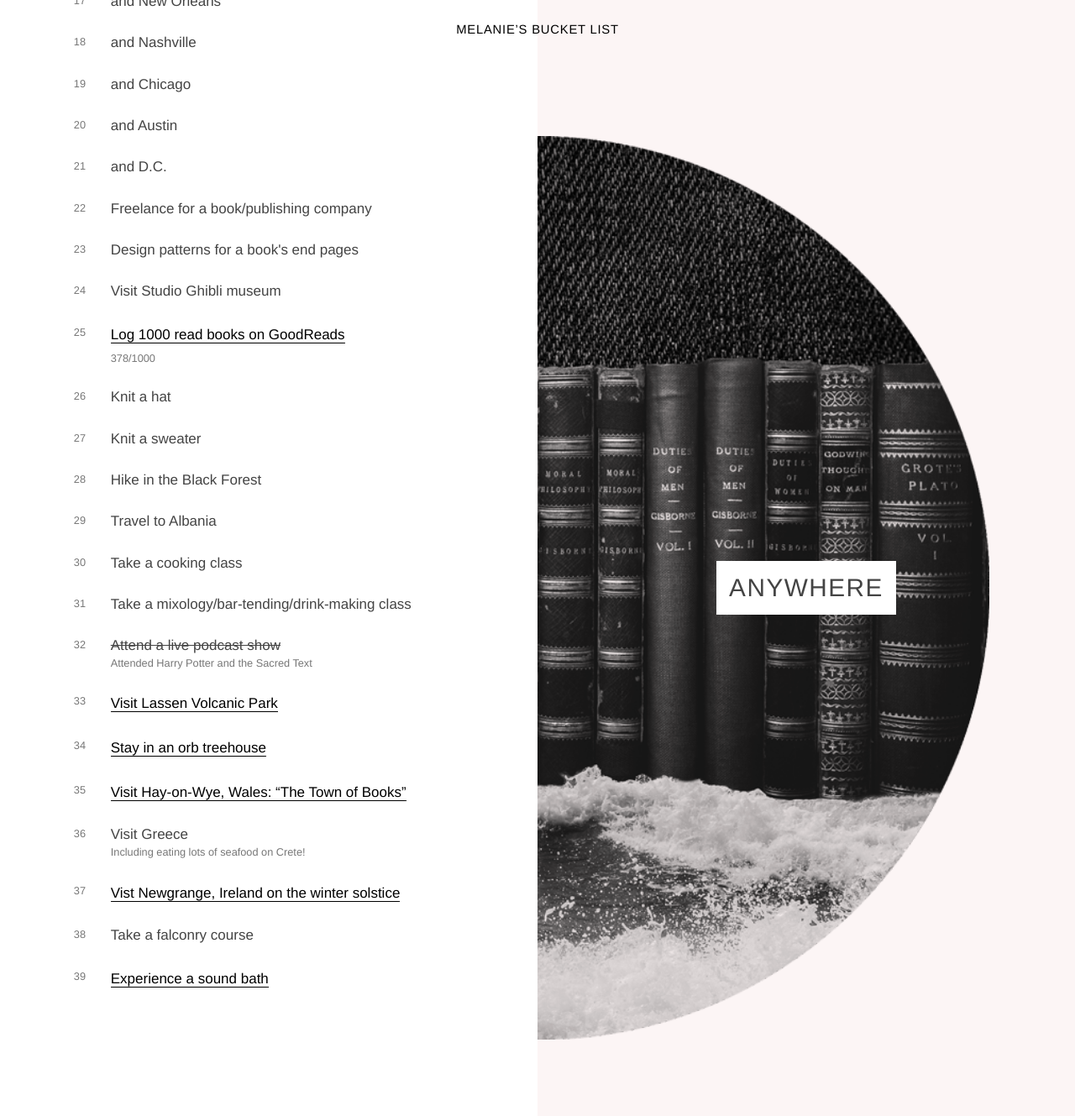
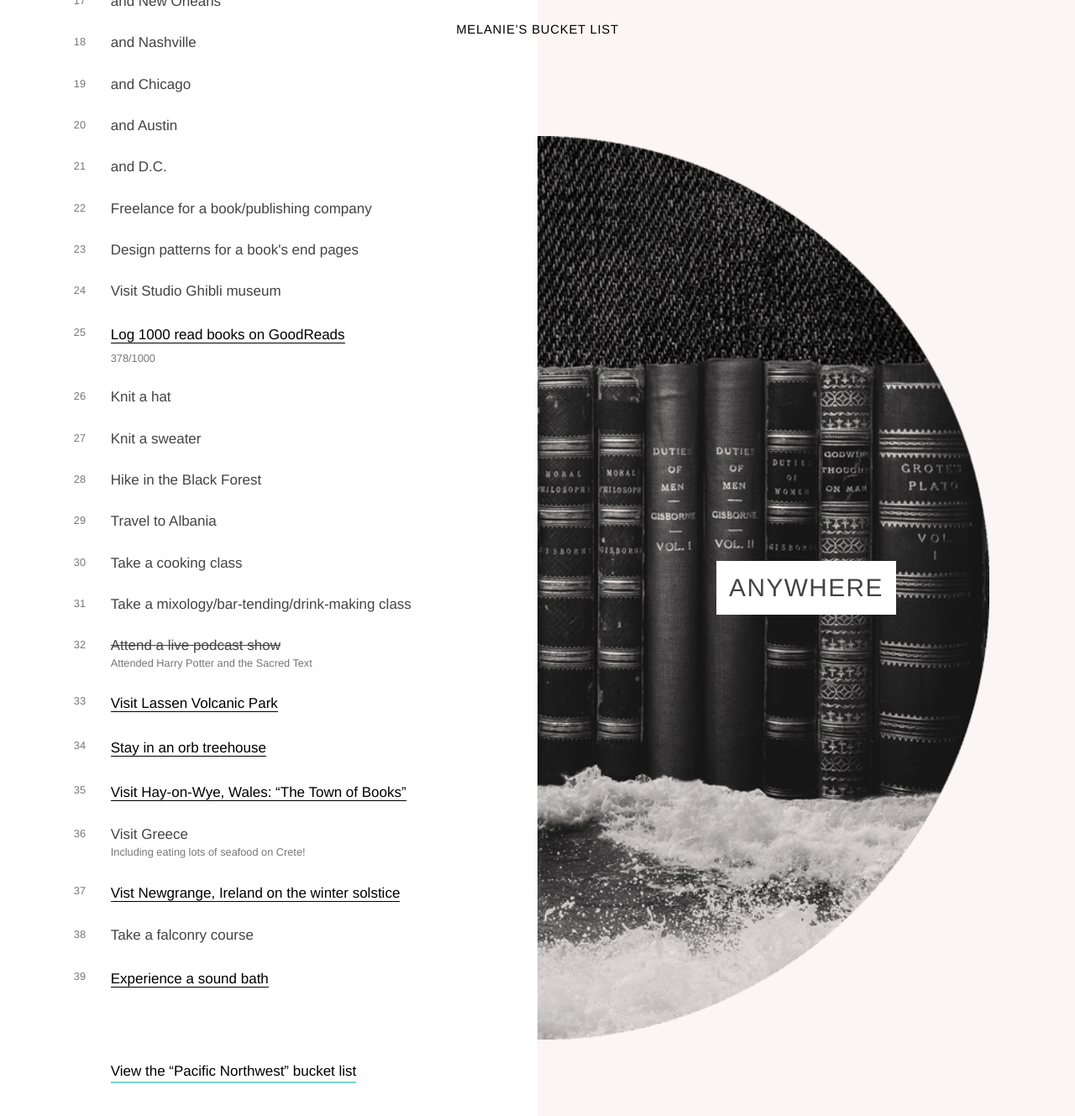
Before and after one commit to melanierichards/bucketlist, a Jekyll site: the page built from anywhere.md, in a window 1280 px wide and 1400 px high, scrolled down 972 px. Shown: the top 1329 px of the window at 84% size. Built offline with Jekyll 4.4.1, drawn with Linux system fonts in a browser that asks for light colours; some web fonts are replaced; before the commit the page ends 2261 px from its top, so only the background shows below that.

Commit message:
Add next list link

```diff
--- a/_layouts/listview.html
+++ b/_layouts/listview.html
@@ -36,6 +36,11 @@
                 </li>
             {% endfor %}
         </ol>
+        {% if page.slug == 'pnw' %}
+            <a class="next-link next-link--anywhere" href="/anywhere/">View the “Anywhere” bucket list</a>
+        {% else %}
+            <a class="next-link next-link--pnw" href="/pnw/">View the “Pacific Northwest” bucket list</a>
+        {% endif %}
     </div>
 </article>
 
--- a/assets/_sass/listview.scss
+++ b/assets/_sass/listview.scss
@@ -128,3 +128,37 @@ a.item__completed-link {
     font-size: .75em;
   }
 }
+
+/*
+ *  NEXT LIST LINK
+ *  ---------------------------------------------
+ */
+
+.next-link {
+  display: inline-block;
+  margin: 4em 0 0 2.75em;
+}
+
+a.next-link--anywhere {
+  border-bottom: 2px solid darken($color-anywhere, 25%);
+
+  &:hover {
+    background: darken($color-anywhere, 25%);
+    color: #000;
+  }
+}
+
+a.next-link--pnw {
+  border-bottom: 2px solid darken($color-pnw, 25%);
+
+  &:hover {
+    background: darken($color-pnw, 25%);
+    color: #000;
+  }
+}
+
+@media (min-width: $bp-s) {
+  .next-link {
+    margin: 5em 0 0 3.25em;
+  }
+}
```
